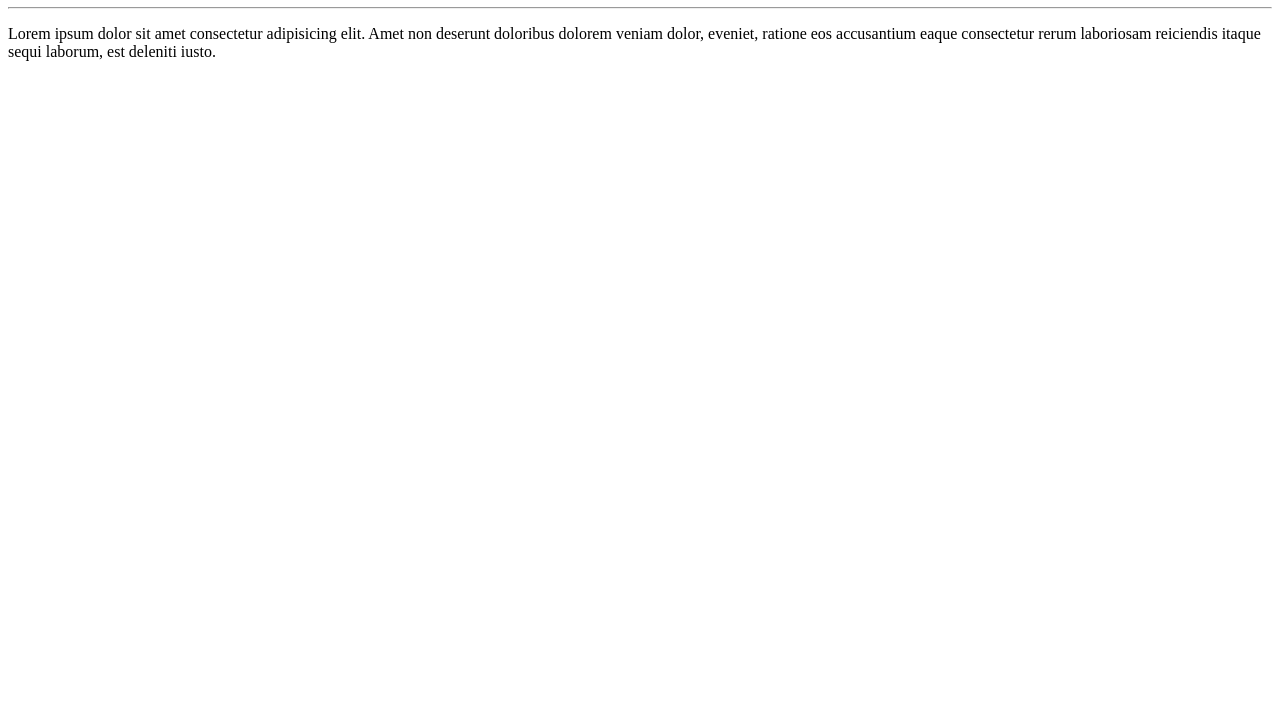
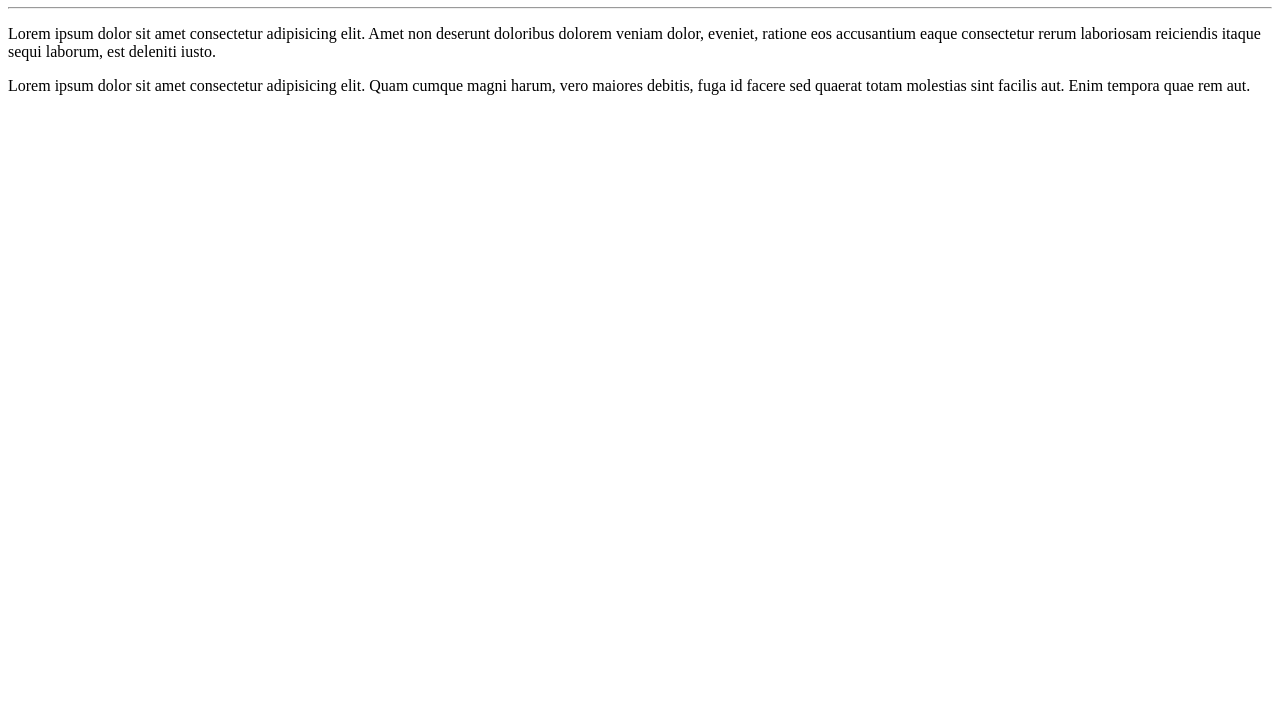
Before and after one commit to agnesaguiar/Hello_World, a plain HTML site: page site_exemplo/index.html in a window 1280 px wide. Shown: the part 73-800 px from the top of the page. Drawn offline with Linux system fonts and the light colour scheme.

Commit message:
adicionei um parágrafo

```diff
--- a/site_exemplo/index.html
+++ b/site_exemplo/index.html
@@ -10,5 +10,6 @@
     <h1>Hello World!</h1>
     <hr>
     <p>Lorem ipsum dolor sit amet consectetur adipisicing elit. Amet non deserunt doloribus dolorem veniam dolor, eveniet, ratione eos accusantium eaque consectetur rerum laboriosam reiciendis itaque sequi laborum, est deleniti iusto.</p>
+    <p>Lorem ipsum dolor sit amet consectetur adipisicing elit. Quam cumque magni harum, vero maiores debitis, fuga id facere sed quaerat totam molestias sint facilis aut. Enim tempora quae rem aut.</p>
 </body>
 </html>
```
